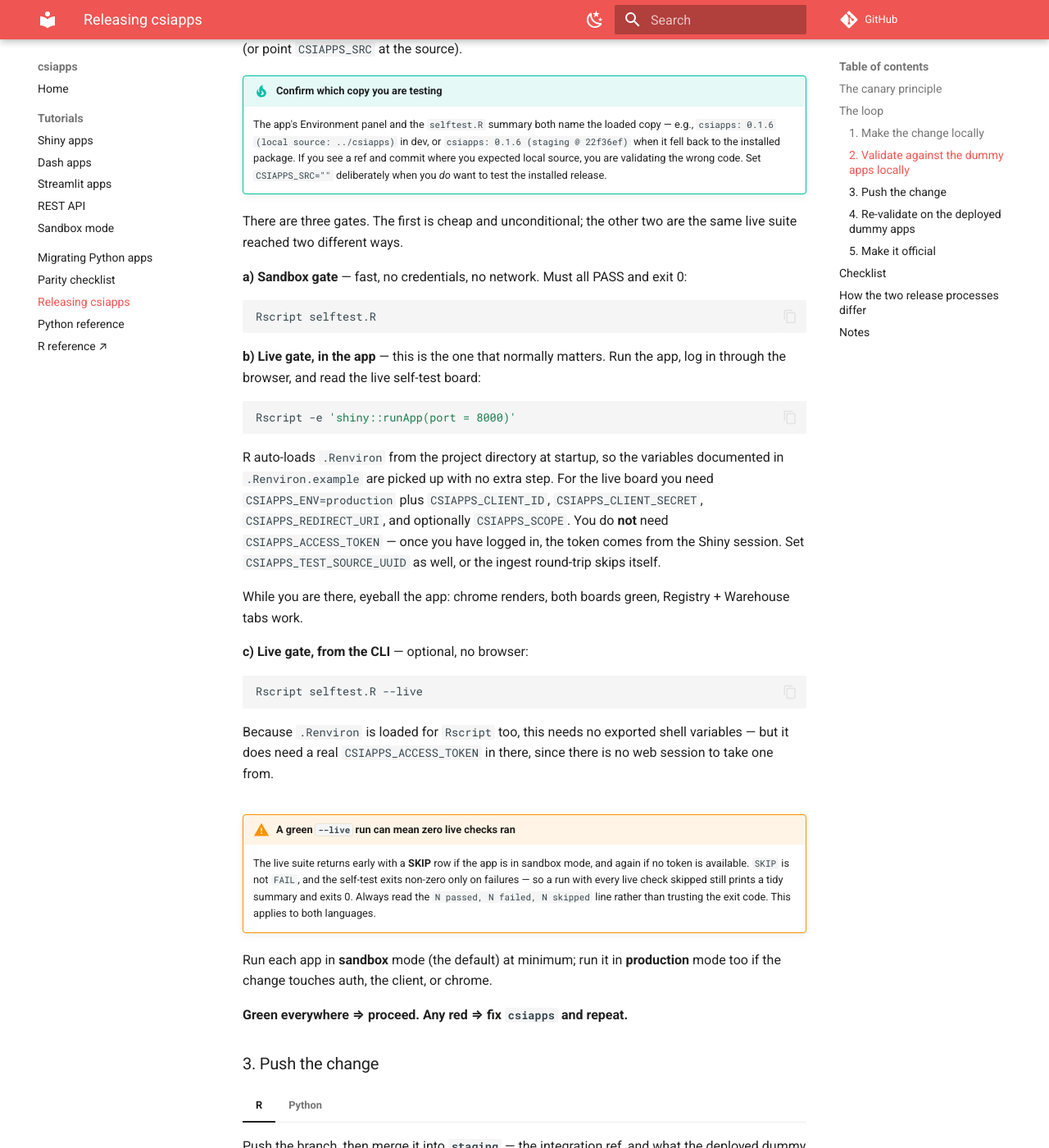
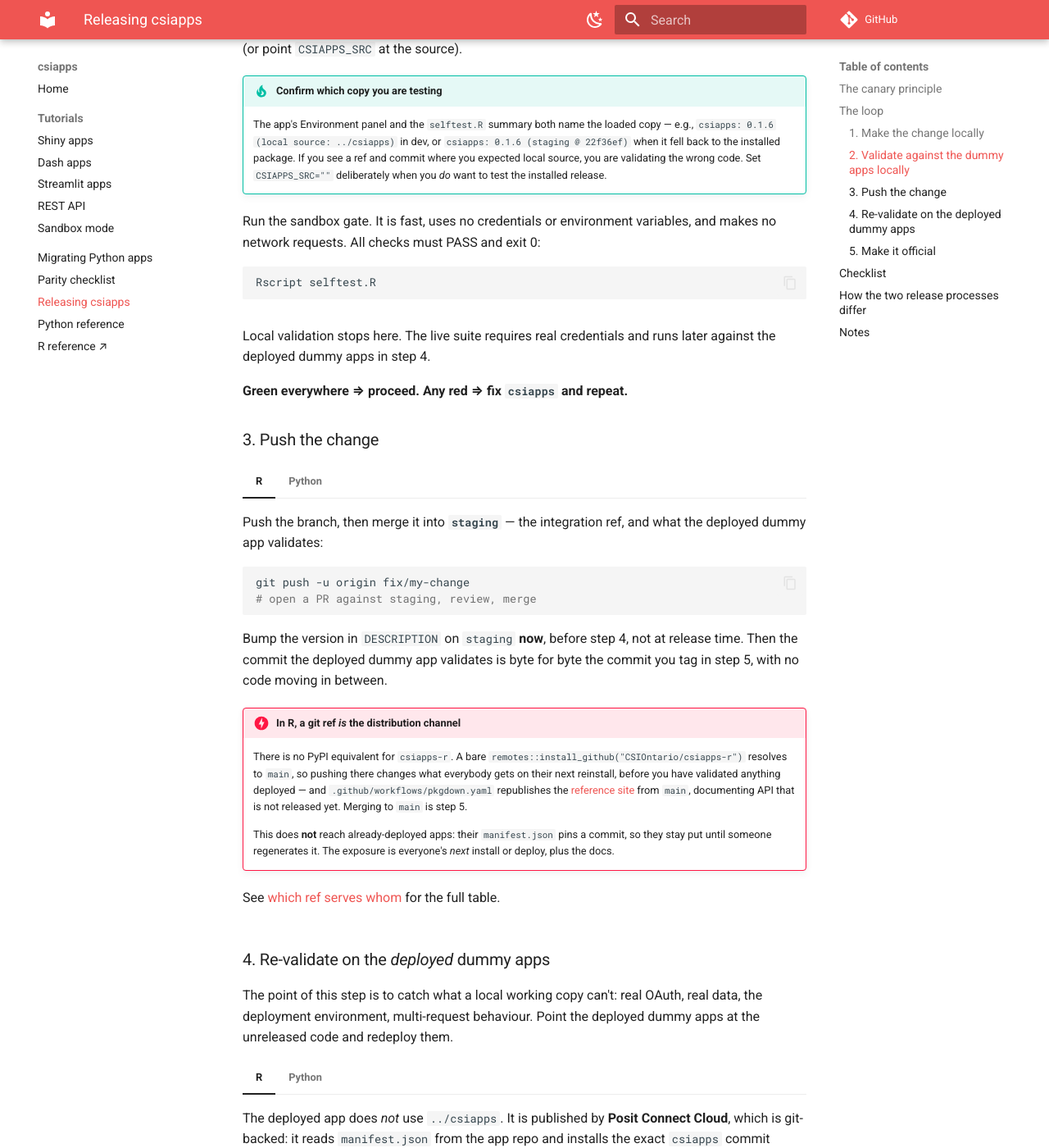
Before and after one commit to CSIOntario/csiapps, an MkDocs documentation site: the page built from docs/releasing.md, in a window 1280 px wide and 1400 px high, scrolled down 1409 px. Shown: the whole window at 82% size. Built offline with MkDocs 1.6.1 and Material for MkDocs 9.7.7, drawn with Linux system fonts in a browser that asks for light colours; comment, search, counter and statistics services are not loaded; some of the changed text lies outside the part shown.

Commit message:
Clarify local release validation

````diff
--- a/docs/releasing.md
+++ b/docs/releasing.md
@@ -32,10 +32,11 @@ regression harnesses:
     - [`dummy-python-streamlit`](https://github.com/CSIOntario/dummy-python-streamlit) —
       the native Streamlit canary for Posit Connect Cloud.
 
-Together they exercise the relevant `csiapps` public surface. A **clean render
-plus two green self-test boards** (sandbox + live) is our evidence that a change is safe.
-Every release runs the dummy apps twice: once **locally** against the working
-copy, and once again on the **deployed** app after the change is pushed.
+Together they exercise the relevant `csiapps` public surface. Every release
+validates the dummy apps twice: first **locally**, where the sandbox self-test
+runs against the working copy without credentials, and then on the **deployed**
+app after the change is pushed. A clean deployed render plus two green self-test
+boards (sandbox + live) is our evidence that a change is safe.
 
 ## The loop
 
@@ -91,43 +92,12 @@ copy, and once again on the **deployed** app after the change is pushed.
         you are validating the wrong code. Set `CSIAPPS_SRC=""` deliberately
         when you *do* want to test the installed release.
 
-    There are three gates. The first is cheap and unconditional; the other two
-    are the same live suite reached two different ways.
-
-    **a) Sandbox gate** — fast, no credentials, no network. Must all PASS and
-    exit 0:
+    Run the sandbox gate. It is fast, uses no credentials or environment
+    variables, and makes no network requests. All checks must PASS and exit 0:
 
     ```bash
     Rscript selftest.R
     ```
-
-    **b) Live gate, in the app** — this is the one that normally matters. Run
-    the app, log in through the browser, and read the live self-test board:
-
-    ```bash
-    Rscript -e 'shiny::runApp(port = 8000)'
-    ```
-
-    R auto-loads `.Renviron` from the project directory at startup, so the
-    variables documented in `.Renviron.example` are picked up with no extra
-    step. For the live board you need `CSIAPPS_ENV=production` plus
-    `CSIAPPS_CLIENT_ID`, `CSIAPPS_CLIENT_SECRET`, `CSIAPPS_REDIRECT_URI`, and
-    optionally `CSIAPPS_SCOPE`. You do **not** need `CSIAPPS_ACCESS_TOKEN` —
-    once you have logged in, the token comes from the Shiny session. Set
-    `CSIAPPS_TEST_SOURCE_UUID` as well, or the ingest round-trip skips itself.
-
-    While you are there, eyeball the app: chrome renders, both boards green,
-    Registry + Warehouse tabs work.
-
-    **c) Live gate, from the CLI** — optional, no browser:
-
-    ```bash
-    Rscript selftest.R --live
-    ```
-
-    Because `.Renviron` is loaded for `Rscript` too, this needs no exported
-    shell variables — but it does need a real `CSIAPPS_ACCESS_TOKEN` in there,
-    since there is no web session to take one from.
 
 === "Python"
 
@@ -146,60 +116,16 @@ copy, and once again on the **deployed** app after the change is pushed.
     `csiapps: <version> (local editable)`. On a deployed Git install they report
     the requested ref and exact resolved commit instead.
 
-    There are three gates. The first is cheap and unconditional; the other two
-    are the same live suite reached two different ways.
-
-    **a) Sandbox gate** — fast, no credentials, no network. Must all PASS and
-    exit 0:
+    Run the sandbox gate in each app. It is fast, uses no credentials or
+    environment variables, and makes no network requests. All checks must PASS
+    and exit 0:
 
     ```bash
     .venv/bin/python selftest.py
     ```
 
-    **b) Live gate, in the app** — this is the one that normally matters. Run
-    the app, log in through the browser, and read the live self-test board:
-
-    ```bash
-    .venv/bin/shiny run --reload app.py       # dummy-python-shiny  (:8000)
-    .venv/bin/python app.py                   # dummy-python-dash   (:8050 or the
-                                              # port in CSIAPPS_REDIRECT_URI)
-    .venv/bin/streamlit run app.py            # dummy-python-streamlit (:8501)
-    ```
-
-    The app calls `load_dotenv()`, so it picks up `.env`. For the live board it
-    needs production mode plus the OAuth credentials — `CSIAPPS_ENV=production`,
-    `CSIAPPS_CLIENT_ID`, `CSIAPPS_CLIENT_SECRET`, `CSIAPPS_REDIRECT_URI`,
-    `CSIAPPS_SCOPE`, and additionally `CSIAPPS_SECRET_KEY` for Dash and
-    Streamlit. It does
-    **not** need `CSIAPPS_ACCESS_TOKEN`: once you have logged in, the access
-    token comes from the web session. Set `CSIAPPS_TEST_SOURCE_UUID` as well, or
-    the ingest round-trip skips itself.
-
-    While you are there, eyeball the app: chrome renders, both boards green,
-    Registry + Warehouse tabs work.
-
-    **c) Live gate, from the CLI** — optional, and it has a sharp edge:
-
-    ```bash
-    CSIAPPS_ENV=production CSIAPPS_ACCESS_TOKEN=<token> \
-      .venv/bin/python selftest.py --live
-    ```
-
-    `selftest.py` does **not** call `load_dotenv()` — only `app.py` does — so it
-    sees nothing but the ambient shell environment. And with no web session,
-    `current_token()` falls back to `CSIAPPS_ACCESS_TOKEN`, which is blank in
-    the checked-in `.env` files. Both values have to be exported in the shell.
-
-!!! warning "A green `--live` run can mean zero live checks ran"
-    The live suite returns early with a **SKIP** row if the app is in sandbox
-    mode, and again if no token is available. `SKIP` is not `FAIL`, and the
-    self-test exits non-zero only on failures — so a run with every live check
-    skipped still prints a tidy summary and exits 0. Always read the
-    `N passed, N failed, N skipped` line rather than trusting the exit code.
-    This applies to both languages.
-
-Run each app in **sandbox** mode (the default) at minimum; run it in
-**production** mode too if the change touches auth, the client, or chrome.
+Local validation stops here. The live suite requires real credentials and runs
+later against the deployed dummy apps in step 4.
 
 **Green everywhere ⇒ proceed. Any red ⇒ fix `csiapps` and repeat.**
 
@@ -344,13 +270,6 @@ deployed dummy apps at the unreleased code and redeploy them.
         A host login in front of the app does not validate CSI authentication;
         the app itself remains protected by its framework wrapper.
 
-    !!! info "Streamlit uses the native Connect Cloud content type"
-        Publish `dummy-python-streamlit` as **Streamlit** with `app.py` as the
-        primary file. Put its OAuth values in the content's secret environment
-        variables, not `st.secrets`. Its `CSIAPPS_REDIRECT_URI` is the final
-        public app URL itself—unlike Dash, it has no `/redirect` suffix—and the
-        same exact URL must be registered in CSI Access Portal.
-
 Open the deployed app and confirm: login returns "Signed in as …", both
 self-test boards are green in production, Registry shows real orgs/athletes, and
 the Warehouse round-trip works.
@@ -452,9 +371,6 @@ the Warehouse round-trip works.
     - [ ] `devtools::test()` and `devtools::check()` green in `csiapps-r`.
     - [ ] `Rscript selftest.R` (sandbox) green in `dummy-r-shiny` against the
           working copy — with the `pkgload::load_all` line confirmed in the log.
-    - [ ] The dummy app renders and both boards are green locally, in production
-          mode.
-    - [ ] Any `selftest.R --live` run checked for skipped rows, not just exit 0.
     - [ ] Change merged into **`staging`** on `csiapps-r` (not `main`).
     - [ ] `DESCRIPTION` version bumped **on `staging`, before** the deployed
           gate — so the validated commit is the tagged commit.
@@ -474,9 +390,6 @@ the Warehouse round-trip works.
     - [ ] `pytest` green in `csiapps-py`.
     - [ ] `selftest.py` (sandbox) green in **all three** dummy apps against the
           working copy.
-    - [ ] Each dummy app renders and both boards are green locally, in
-          production mode.
-    - [ ] Any `selftest.py --live` run checked for skipped rows, not just exit 0.
     - [ ] Change merged into **`csiapps-py@staging`**, not `main`.
     - [ ] Version bumped in both files before the deployed gate.
     - [ ] Dummy-app manifest regenerated and pushed with its applicable
````
